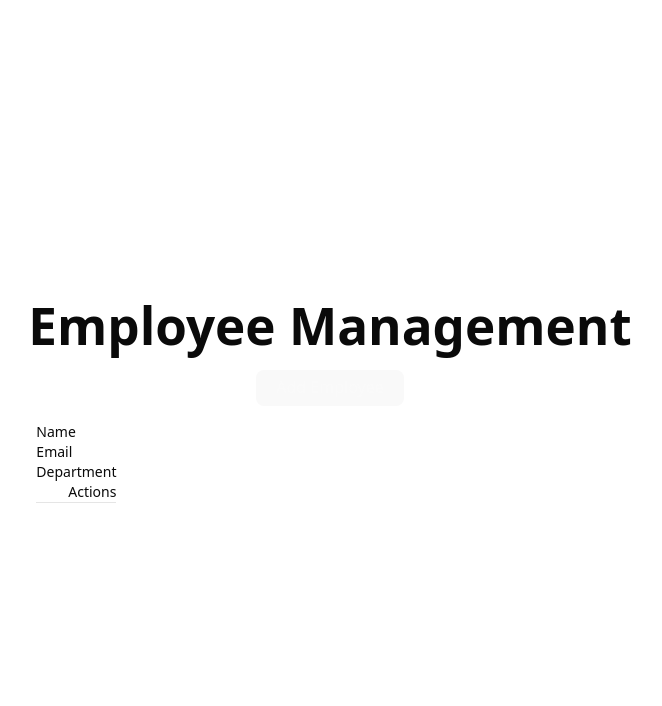
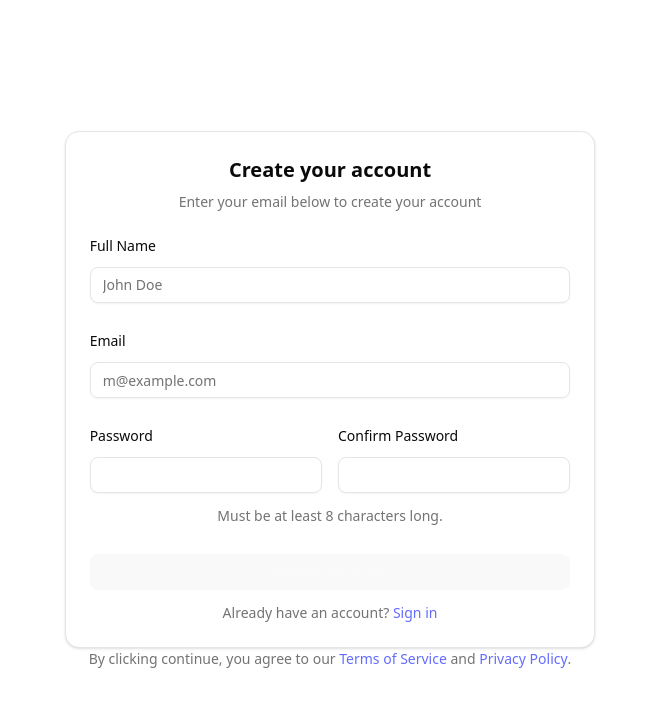
Before and after one commit to miladgulnoori/cyeber-trust-ms, a React (Vite) app in the folder app/web/: page / in a window 1280 px wide. Shown: the top 706 px of the page, without its empty margins (310-972 px from the left). Built offline with nearby package versions, Linux system fonts and the light colour scheme.

Commit message:
creating better-auth

```diff
--- a/app/web/src/App.jsx
+++ b/app/web/src/App.jsx
@@ -1,5 +1,6 @@
 import "./App.css";
-import Employee from "./pages/Employee";
+import { SignInForm } from "./pages/SignInForm";
+// import Employee from "./pages/Employee";
 
 // import { Home } from "./pages/Home.jsx";
 
@@ -7,8 +8,8 @@ function App() {
   return (
     <>
       {/* <Home /> */}
-
-      <Employee />
+      <SignInForm />
+      {/* <Employee /> */}
     </>
   );
 }
--- /dev/null
+++ b/app/web/src/lib/better-auth.js
@@ -0,0 +1,7 @@
+import { betterAuth } from "better-auth";
+import { mongodbAdapter } from "better-auth/adapters/mongodb";
+import { client } from "@/db"; // your mongodb client
+
+export const authClient = betterAuth({
+  database: mongodbAdapter(client),
+});
--- a/package.json
+++ b/package.json
@@ -11,6 +11,9 @@
   "dependencies": {
     "@arcjet/inspect": "^1.0.0-beta.14",
     "@arcjet/node": "^1.0.0-beta.14",
+    "better-auth": "^1.3.34",
+    "react-hook-form": "^7.66.0",
+    "react-hot-toast": "^2.6.0",
     "react-router-dom": "^7.9.5"
   }
 }
```
Also changed, not shown: 2 other files (tests, documents, lock files or other folders).
